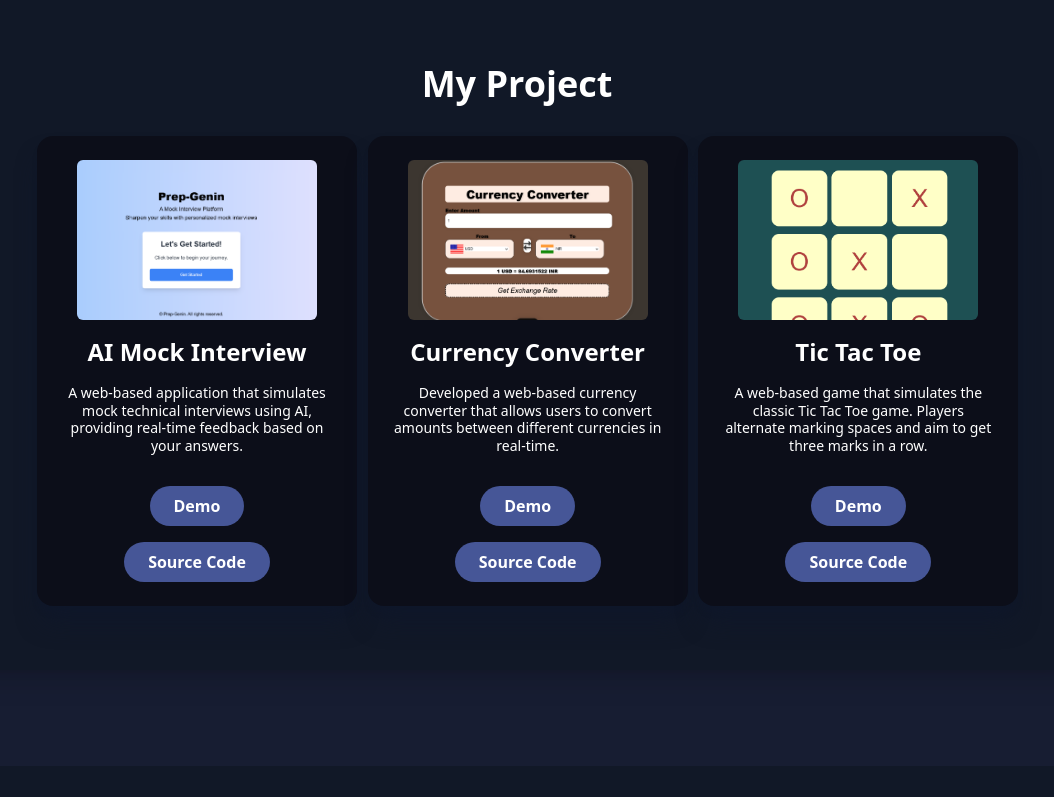
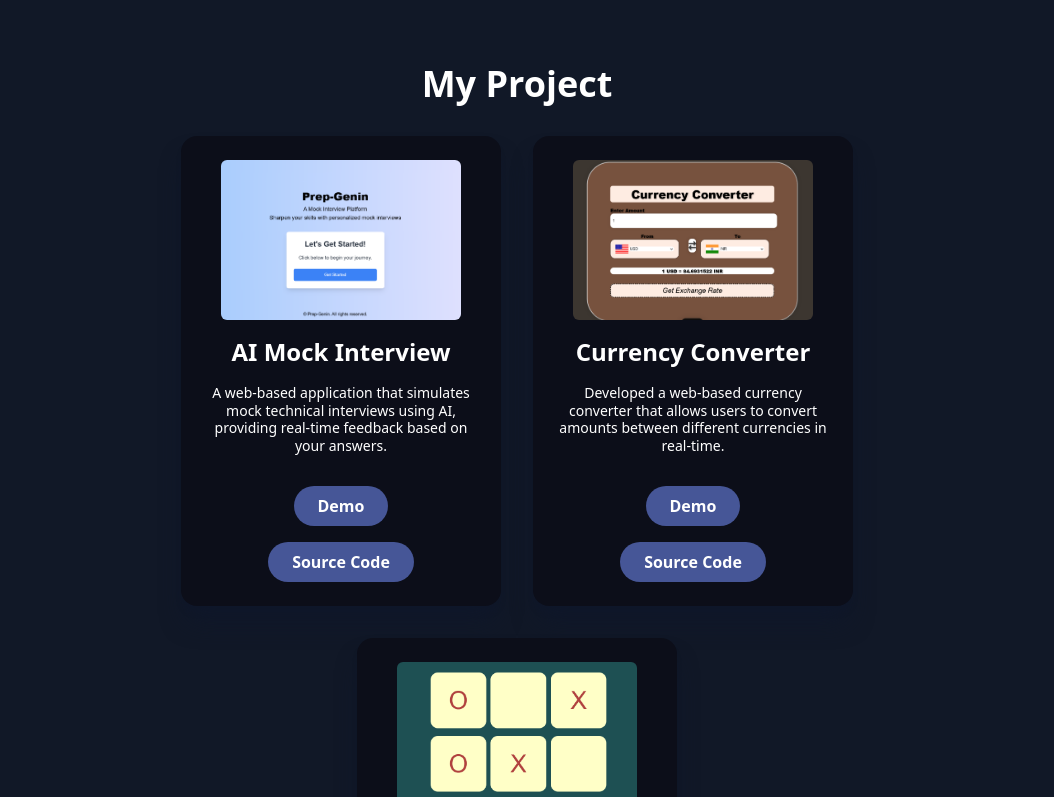
Before and after one commit to deepakmaurya1378/Responsive-Portfolio, a React (Vite) app: page / in a window 1280 px wide. Shown: the part 1900-2697 px from the top of the page, without its empty margins (123-1177 px from the left). Built offline with nearby package versions, Linux system fonts and the light colour scheme.

Commit message:
made my project section unfloatable

```diff
--- a/src/Components/Projects/Projects.jsx
+++ b/src/Components/Projects/Projects.jsx
@@ -8,7 +8,7 @@
       <div className="container mx-auto text-center">
         <h2 className="text-3xl md:text-4xl font-bold mb-8">My Project</h2>
 
-        <div className="grid grid-cols-1 md:grid-cols-3 gap-8">
+        <div className="flex flex-wrap justify-center gap-8">
           <ProjectCard
              title="AI Mock Interview"
              image={img2}
```
